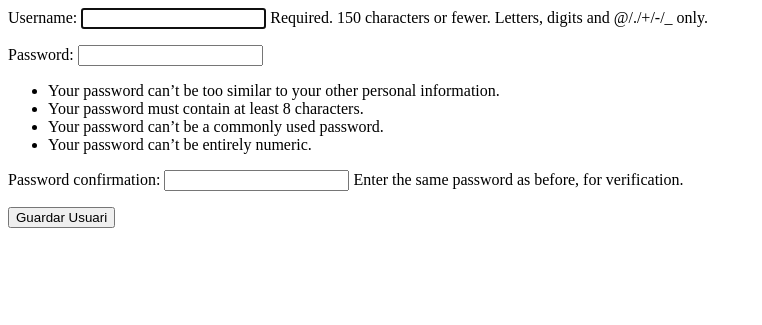
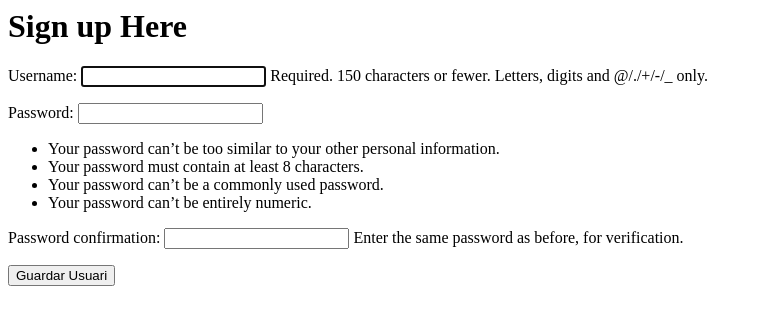
Before and after one commit to MarcSaureu/BookList, a Django app: page /registro/ in a window 1280 px wide. Shown: the top 325 px of the page, without its empty margins (0-762 px from the left). Run offline with Django 3.2, Linux system fonts and the light colour scheme.

Commit message:
Minor LogIn and SignUp Changes

```diff
--- a/website/templates/registration/sign_up.html
+++ b/website/templates/registration/sign_up.html
@@ -1,9 +1,10 @@
 
 
 {% block content %}
-<form method="post">
-    {%  csrf_token %}
-    {{ form.as_p }}
-    <button type="submit">Guardar Usuari</button>
-</form>
+<h1>Sign up Here</h1>
+		<form method="post">
+		    {%  csrf_token %}
+		    {{ form.as_p }}
+		    <button type="submit">Guardar Usuari</button>
+		</form>
 {% endblock %}
```
Also changed, not shown: db.sqlite3, website/templates/registration/login.html (line endings or trailing spaces).
